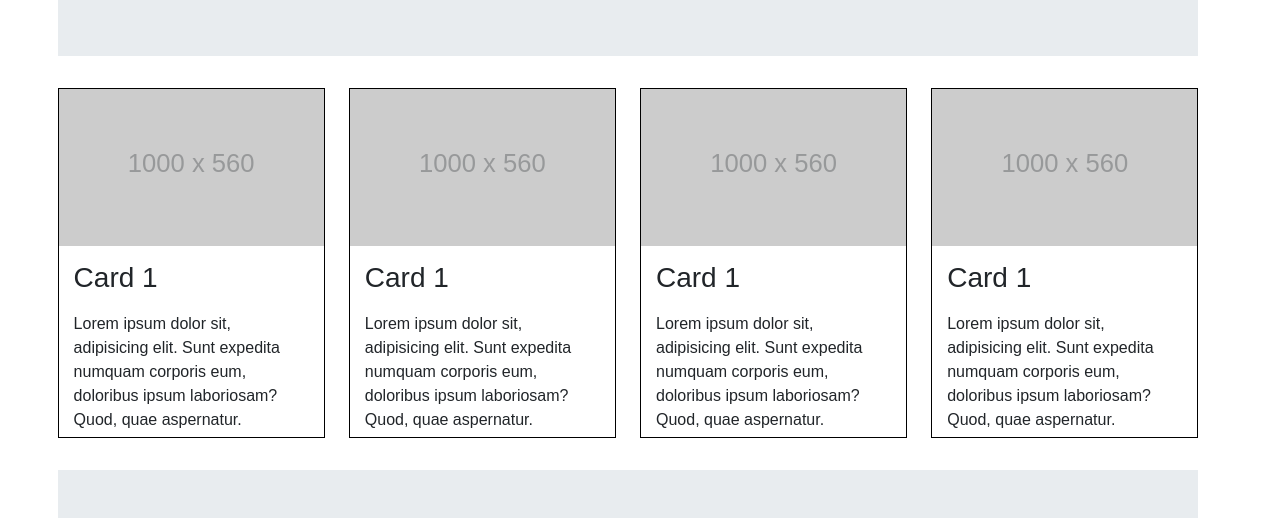
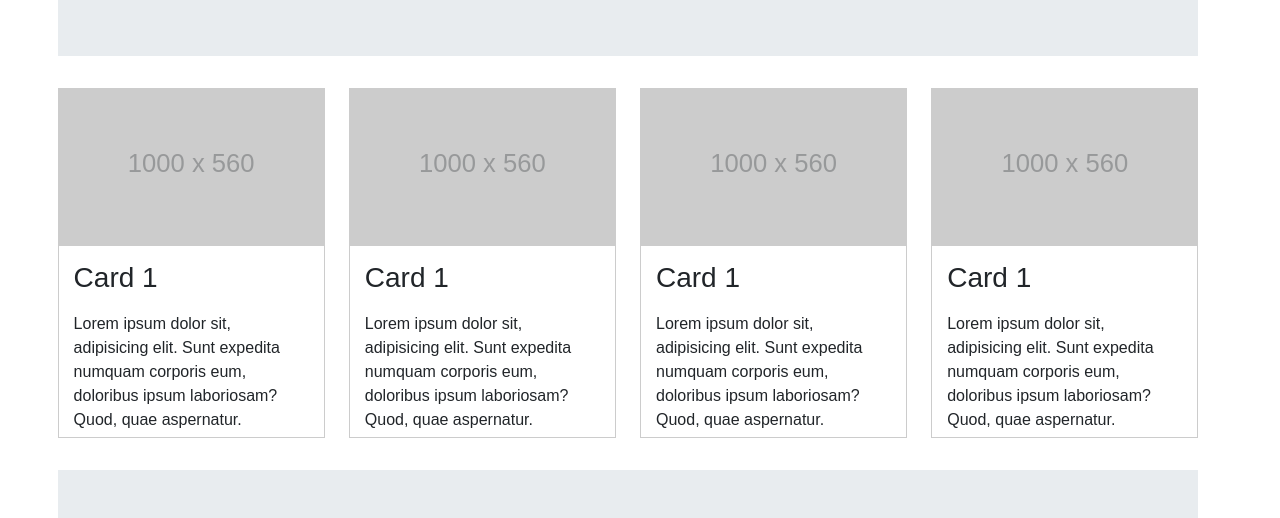
Before and after one commit to Tariq-Bawany/Smash-Code-Intership, a plain HTML site: page CSS Task-1/index.html in a window 1280 px wide. Shown: the part 136-654 px from the top of the page. Drawn offline with nearby package versions, Linux system fonts and the light colour scheme.

Commit message:
Update style.css

```diff
--- a/CSS Task-1/style.css
+++ b/CSS Task-1/style.css
@@ -39,7 +39,7 @@ h1{
 }
 
 .center-card {
-    border: 1px solid rgba(0, 0, 0);
+    border: 1px solid rgba(0, 0, 0,0.2);
     height: 350px;
 
     &:first-child {
```
